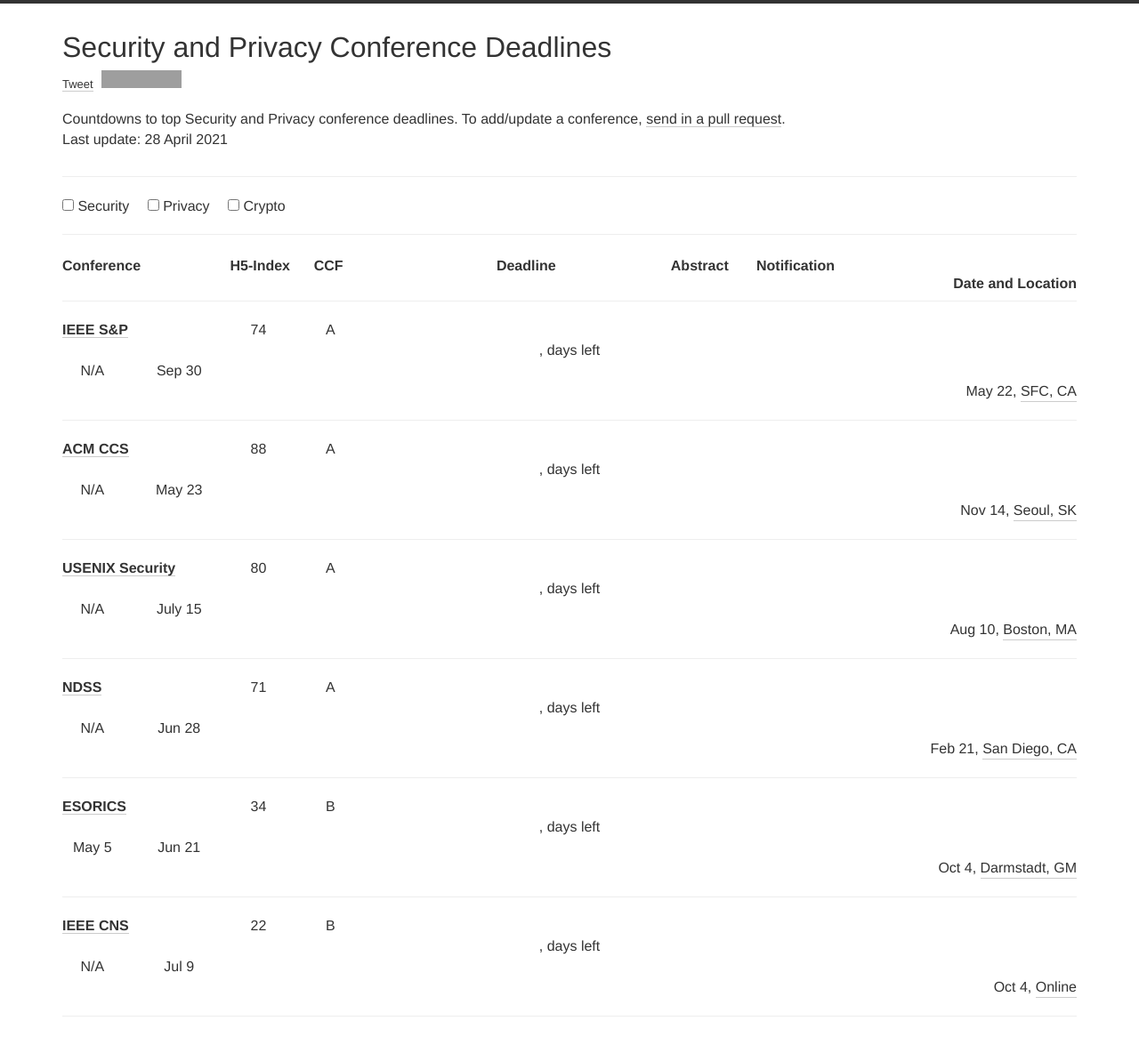
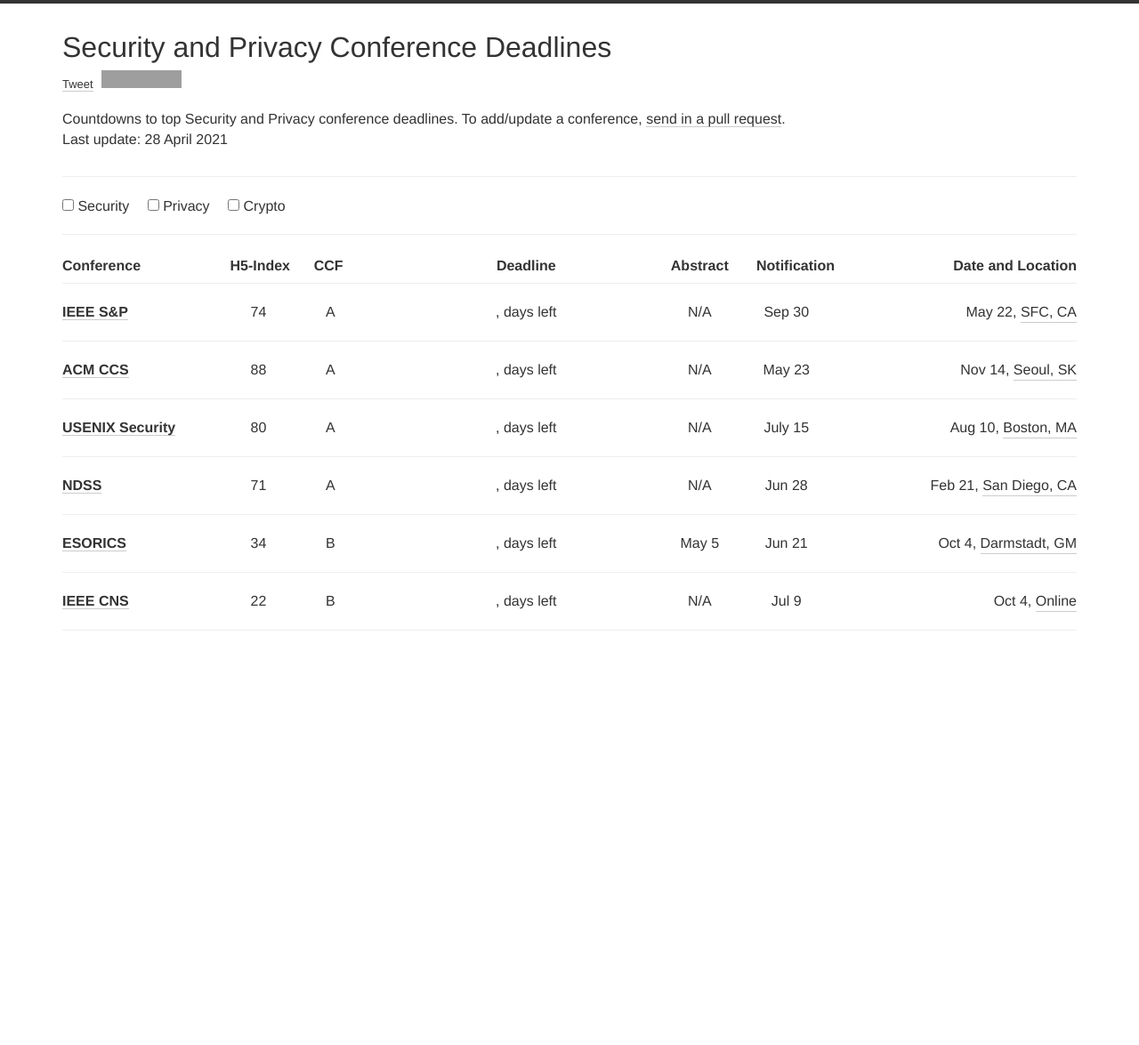
Before and after one commit to jianghaizhi/conference, a Jekyll site: the page built from index.html, in a window 1280 px wide. Shown: the whole page at 89% size. Built offline with Jekyll 4.4.1, drawn with Linux system fonts in a browser that asks for light colours; nearby versions of some CDN libraries; comment, search, counter and statistics services are not loaded; after the commit the page ends 900 px from its top, so only the background shows below that; grey boxes are pictures that could not be loaded.

Commit message:
Update index.html

```diff
--- a/index.html
+++ b/index.html
@@ -52,7 +52,7 @@
       <div align="center" class="col-xs-12 col-md-3"><h2>Deadline</h2></div>
         <div align="center" class="col-xs-12 col-md-1"><h2>Abstract</h2></div>
         <div align="center" class="col-xs-12 col-md-1"><h2>Notification</h2></div>
-        <div class="col-xs-12 col-md-2.5"><h2 style="float:right;">Date and Location</h2></div>
+        <div class="col-xs-12 col-md-3"><h2 style="float:right;">Date and Location</h2></div>
       </div>
 
             <!-- </div> -->
@@ -68,7 +68,7 @@
               <div class="col-xs-12 col-md-4">
                 <font font-size:1em; style="font-weight:bold;"><a target="black" href="{{conf.link}}">{{conf.name}}</a></font><font font-size:1em; style="float:right">{{conf.hindex}}&nbsp;&nbsp;&nbsp;&nbsp;&nbsp;&nbsp;&nbsp;&nbsp;&nbsp;&nbsp;&nbsp;&nbsp;&nbsp;&nbsp;&nbsp;{{conf.rank}}&nbsp;&nbsp;&nbsp;&nbsp;&nbsp;&nbsp;&nbsp;&nbsp;&nbsp;&nbsp;&nbsp;&nbsp;</font>
               </div>
-                <div align="center" class="col-xs-12 col-md-3.5">
+                <div align="center" class="col-xs-12 col-md-3">
                 <font><span class="deadline-time"></span>, <b><span class="timer"></span></b> days left</font>
               </div>
             <div align="center" class="col-xs-12 col-md-1">
@@ -77,7 +77,7 @@
             <div align="center" class="col-xs-12 col-md-1">
                 {{conf.notification}}
               </div>
-             <div class="col-xs-12 col-md-2.5">
+             <div class="col-xs-12 col-md-3">
                 <a style="float:right;" target="black" href="http://maps.google.com/?q={{conf.place}}">{{conf.place}}</a><font style="float:right;">{{conf.month}} {{conf.date}},&nbsp; </font>
               </div>
 
```
